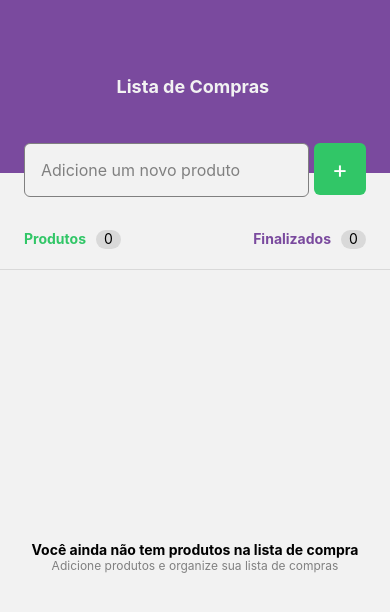
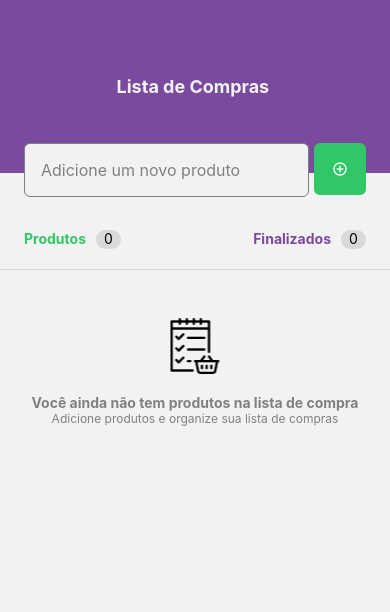
Before and after one commit to cesulfaculdade/trabalho01-gabriel2023014161, a React Native app: screen / in a window 390 px wide. Shown: the top 612 px of the page. Built offline with nearby package versions, Linux system fonts and the light colour scheme.

Commit message:
atualizando empty list

```diff
--- /dev/null
+++ b/src/@types/png.d.ts
@@ -0,0 +1 @@
+declare module '*.png';
--- a/src/screens/Home.tsx
+++ b/src/screens/Home.tsx
@@ -1,6 +1,8 @@
-import { Alert, FlatList, StyleSheet, Text, TextInput, TouchableOpacity, TouchableOpacityBase, View } from "react-native"
+import { Alert, FlatList, Image, StyleSheet, Text, TextInput, TouchableOpacity, TouchableOpacityBase, View } from "react-native"
 import { ListTitle } from "../components/ListTitle"
 import { useState } from "react";
+import shopping from "../images/shopping_list.png";
+import { MaterialIcons } from '@expo/vector-icons';
 
 export function Home() {
 
@@ -48,9 +50,8 @@ export function Home() {
           style={styles.button}
           onPress={handleProductAdd}
           >
-            <Text style={styles.textButton}>
-              +
-            </Text>
+            <MaterialIcons name="add-circle-outline" size={16} color="white"
+              />
           </TouchableOpacity>
         </View>
         <View style={styles.productAndFinish}>
@@ -67,7 +68,9 @@ export function Home() {
               showsVerticalScrollIndicator={false}
               contentContainerStyle={products.length <= 0 && styles.list}
               ListEmptyComponent={() => (
-                <View>
+                <View style={styles.listEmpty}>
+                  <Image style={styles.image}
+                  source={shopping}/>
                   <Text style={styles.listEmptyText}>
                     Você ainda não tem produtos na lista de compra
                   </Text>
@@ -158,12 +161,20 @@ const styles = StyleSheet.create({
   listEmptyText: {
     textAlign: 'center',
     fontSize: 14,
-    fontWeight: 'bold'
+    fontWeight: 'bold',
+    color: '#808080'
   },
-
   listEmptySubtitle: {
     textAlign: 'center',
     fontSize: 12,
     color: '#808080'
+  },
+  image: {
+    width: 56,
+    marginBottom: 20
+  },
+  listEmpty: {
+    flex: 1,
+    alignItems: 'center'
   }
 })
```
Also changed, not shown: src/images/shopping_list.png (added).
